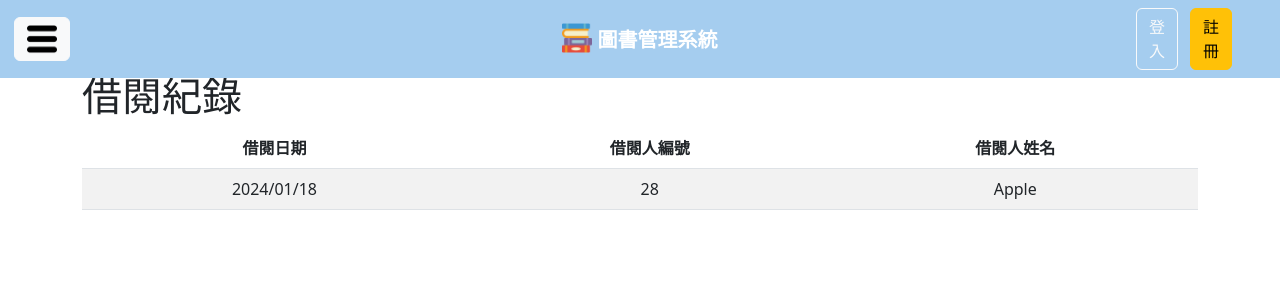
After one commit to DerrickLin/bookstore, a Django app: page /book_lend_records/22 in a window 1280 px wide. The commit adds this page. Shown: the top 300 px of the page. Run offline with Django 4.2, Linux system fonts and the light colour scheme; data comes from the database, SQL or seed files in the repository; both versions use the stored data as it was after the commit.

Commit message:
完成借閱紀錄功能與修正新增書籍功能

```diff
--- a/BookMaintenanceSystem/BookMaintenanceSystem/urls.py
+++ b/BookMaintenanceSystem/BookMaintenanceSystem/urls.py
@@ -30,4 +30,5 @@ urlpatterns = [
     path("register/", aviews.register, name='Register'),
     path('book/<int:book_id>/', bviews.book_detail, name='book_detail'),
     path("book/create/", bviews.book_create, name='Create'),
+    path("book_lend_records/<int:book_id>", bviews.book_lend_records, name='BookLendRecords'),
 ] + static(settings.MEDIA_URL, document_root = settings.MEDIA_ROOT)
--- a/BookMaintenanceSystem/books/views.py
+++ b/BookMaintenanceSystem/books/views.py
@@ -1,4 +1,5 @@
 from django.shortcuts import render, redirect
+from datetime import datetime
 from django.contrib.auth.decorators import login_required
 from django.shortcuts import get_object_or_404
 from django.urls import reverse
@@ -62,9 +63,30 @@ def book_create(request):
         borrower_id = request.POST.get("borrower_id")
         book_status = request.POST.get("book_status")
 
+        # 檢查價格是否是空字符串
+        if price == '':
+            price = None
+        else:
+            price = int(price)
+
+        # 檢查出版日期是否是空字符串
+        if publish_date == '':
+            publish_date = None
+
         category = BookCategory.objects.get(category_id=category_id)
         status = BookCode.objects.get(code_id=book_status)
         book = BookData(name=book_name, category=category, author=author, publisher=publisher, publish_date=publish_date, summary=summary, price=price, keeper_id=borrower_id, status=status)
         book.save()
+
+        if borrower_id:
+            borrower = Student.objects.get(id=borrower_id)
+            lend_record = BookLendRecord(book=book, borrow=borrower, borrow_date=datetime.now().date())
+            lend_record.save()
         return redirect(reverse('Book'))
     return render(request, 'book_create.html', locals())
+
+
+def book_lend_records(request, book_id):
+    book = get_object_or_404(BookData, id=book_id)
+    lend_records = BookLendRecord.objects.filter(book=book)
+    return render(request, 'book_lend_records.html', locals())
--- a/BookMaintenanceSystem/templates/book.html
+++ b/BookMaintenanceSystem/templates/book.html
@@ -84,7 +84,7 @@
             {% endif %}
           </td>
           <td>
-              <button type="submit" class="btn btn-primary me-3">借閱紀錄</button>
+              <button type="submit" class="btn btn-primary me-3" onclick="window.location.href='{% url 'BookLendRecords' book.id %}'">借閱紀錄</button>
               <button type="submit" class="btn btn-success me-3">編輯</button>
               <button type="submit" class="btn btn-danger me-3" >刪除</button>
           </td>
--- a/BookMaintenanceSystem/templates/book_create.html
+++ b/BookMaintenanceSystem/templates/book_create.html
@@ -54,10 +54,11 @@
         </div>
 
         <div class="col-12">
-            <label for="inputAddress" class="form-label">價格</label>
-            <input type="text" class="form-control" id="inputAddress" name="price">
+            <label for="price" class="form-label">價格</label>
+            <input type="number" class="form-control" id="price" name="price">
         </div>
 
+        <script src="{% static 'js/only_digit_input.js' %}"></script>
 
         <div class="col-12">
             <label for="borrower" class="form-label">借閱人</label>
--- /dev/null
+++ b/BookMaintenanceSystem/templates/book_lend_records.html
@@ -0,0 +1,26 @@
+{% extends "base.html" %}
+
+{% block title %}Book Lend Records{% endblock %}
+
+{% block content %}
+    <h1>借閱紀錄</h1>
+    <table class="table table-striped">
+        <thead align="center">
+            <tr>
+                <th><strong>借閱日期</strong></th>
+                <th><strong>借閱人編號</strong></th>
+                <th><strong>借閱人姓名</strong></th>
+            </tr>
+        </thead>
+        <tbody>
+            {% for lend_record in lend_records %}
+                <tr align="center">
+                    <td>{{ lend_record.borrow_date|date:"Y/m/d"}}</td>
+                    <td>{{ lend_record.borrow.id }}</td>
+                    <td>{{ lend_record.borrow }}</td>
+
+                </tr>
+            {% endfor %}
+        </tbody>
+    </table>
+{% endblock %}
```
Also changed, not shown: BookMaintenanceSystem/static/js/only_digit_input.js (added, +12 -0 lines), BookMaintenanceSystem/db.sqlite3.
